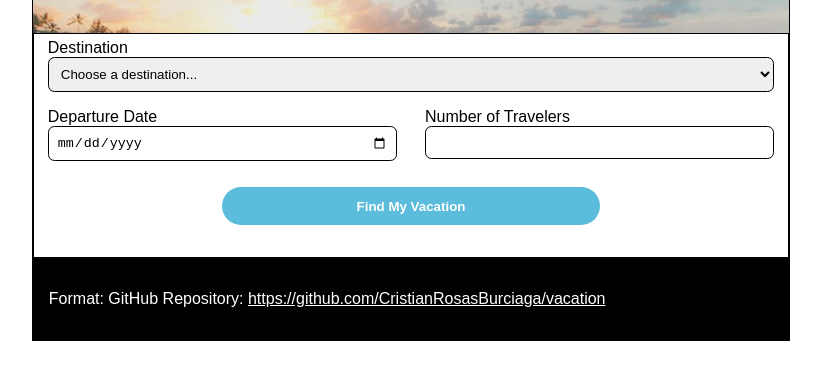
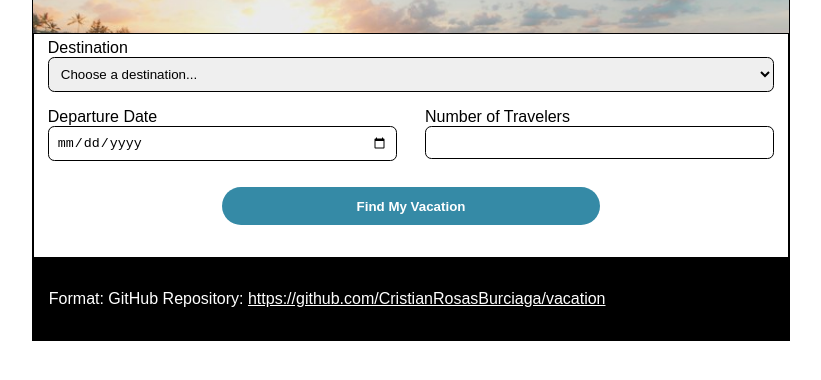
Before and after one commit to CristianRosasBurciaga/vacation, a website: page views/home.html in a window 1280 px wide. In both pictures the pointer is over the button "Find My Vacation". Shown: the part 120-500 px from the top of the page, without its empty margins (229-1050 px from the left). Drawn offline with Linux system fonts and the light colour scheme; files that its build step writes are made by us from their sources; files whose address does not match are found by name.

Commit message:
added hover effect to my submit button

```diff
--- a/public/styles/styles.css
+++ b/public/styles/styles.css
@@ -82,6 +82,10 @@ input, select {
     border-radius: 2rem;
     margin: 1rem 0 2rem 0;
 }
+#submit:hover {
+    background-color:rgb(53, 138, 166);
+    cursor: pointer;
+}
 
 footer {
     background-color: black;
```
